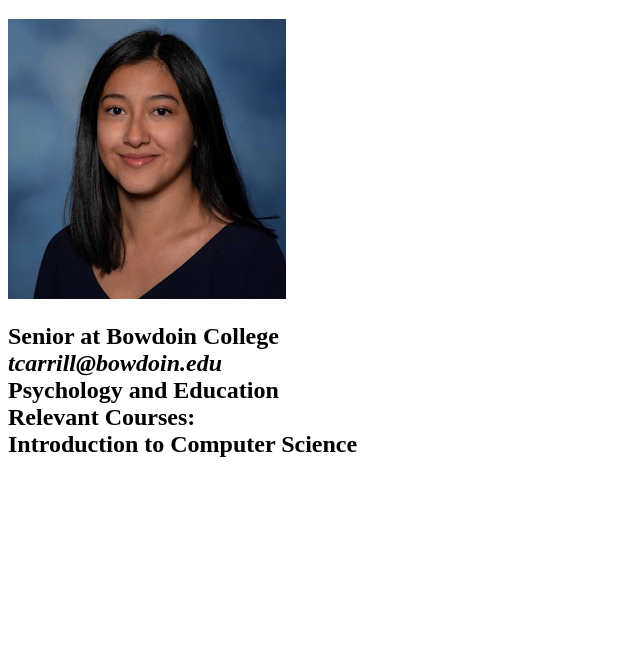
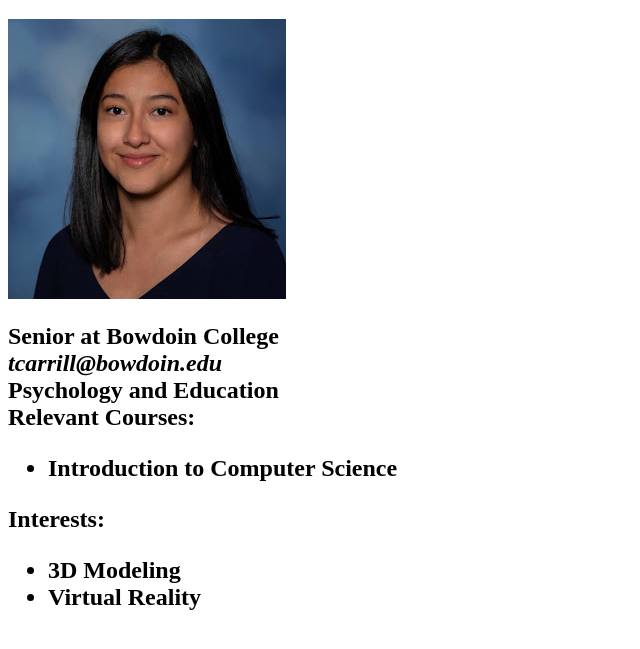
Before and after one commit to thaiscarrillo/thaiscarrillo.github.io, a plain HTML site: page index.html in a window 1280 px wide. Shown: the part 79-728 px from the top of the page, without its empty margins (0-640 px from the left). Drawn offline with Linux system fonts and the light colour scheme.

Commit message:
bullet points

```diff
--- a/index.html
+++ b/index.html
@@ -12,8 +12,16 @@
         Senior at Bowdoin College <br />
         <i>tcarrill@bowdoin.edu </i><br />
         Psychology and Education <br />
-        Relevant Courses:<br />
-            Introduction to Computer Science
+        Relevant Courses:
+            <ul>
+               <li> Introduction to Computer Science </li>
+            </ul>
+        Interests:
+            <ul>
+               <li> 3D Modeling </li>
+                <li> Virtual Reality </li>
+            </ul>
+
 
     </h2>
 
```
